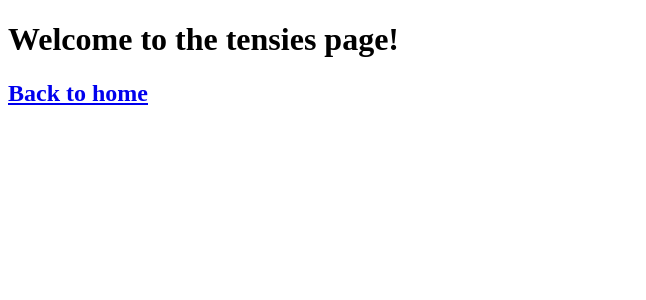
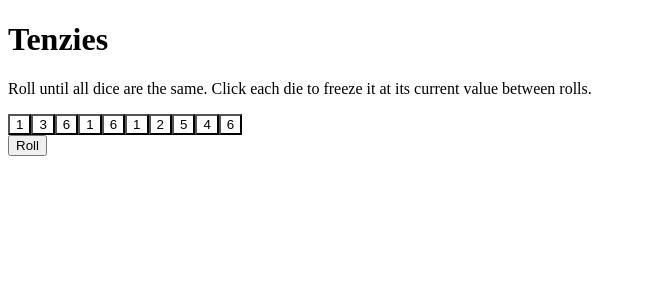
Before and after one commit to jyoung10078/acadia, a Next.js app: page /tensies/page in a window 1280 px wide. Shown: the top 300 px of the page, without its empty margins (0-646 px from the left). Built offline with nearby package versions, Linux system fonts and the light colour scheme.

Commit message:
Hydration Issue

```diff
--- a/package.json
+++ b/package.json
@@ -8,6 +8,7 @@
   "dependencies": {
     "next": "latest",
     "react": "latest",
+    "react-confetti": "^6.4.0",
     "react-dom": "latest"
   },
   "engines": {
--- /dev/null
+++ b/pages/tensies/die.tsx
@@ -0,0 +1,17 @@
+'use client'
+
+export default function Die(props) {
+    const styles = {
+        backgroundColor: props.isHeld ? "#59E391" : "white"
+    }
+
+    return (
+        <button
+            style={styles}
+            onClick={props.hold}
+            aria-pressed={props.isHeld}
+            aria-label={`Die with value ${props.value},
+            ${props.isHeld ? "held" : "not held"}`}
+        >{props.value}</button>
+    )
+}
--- a/pages/tensies/page.tsx
+++ b/pages/tensies/page.tsx
@@ -1,15 +1,77 @@
+'use client'
 
-import Link from 'next/link';
-import styles from '../tensies/tensies.modules.css';
+import { useState, useRef, useEffect } from "react"
+import Die from "./die"
+import { nanoid } from "nanoid"
+import Confetti from "react-confetti"
 
-export default function Page() {
-    return(
-        <>
-            <h1>Welcome to the tensies page!</h1>
-            <h2>
-                <Link href="/">Back to home</Link>
-            </h2>
-        </>
 
+export default function App() {
+    const [dice, setDice] = useState(() => generateAllNewDice())
+    const buttonRef = useRef(null)
+
+    const gameWon = dice.every(die => die.isHeld) &&
+        dice.every(die => die.value === dice[0].value)
+
+    useEffect(() => {
+        if (gameWon) {
+            buttonRef.current.focus()
+        }
+    }, [gameWon])
+
+    function generateAllNewDice() {
+        return new Array(10)
+            .fill(0)
+            .map(() => ({
+                value: Math.ceil(Math.random() * 6),
+                isHeld: false,
+                id: nanoid()
+            }))
+    }
+
+    function rollDice() {
+        if (!gameWon) {
+            setDice(oldDice => oldDice.map(die =>
+                die.isHeld ?
+                    die :
+                    { ...die, value: Math.ceil(Math.random() * 6) }
+            ))
+        } else {
+            setDice(generateAllNewDice())
+        }
+    }
+
+    function hold(id) {
+        setDice(oldDice => oldDice.map(die =>
+            die.id === id ?
+                { ...die, isHeld: !die.isHeld } :
+                die
+        ))
+    }
+
+    const diceElements = dice.map(dieObj => (
+        <Die
+            key={dieObj.id}
+            value={dieObj.value}
+            isHeld={dieObj.isHeld}
+            hold={() => hold(dieObj.id)}
+        />
+    ))
+
+    return (
+        <main>
+            {gameWon && <Confetti />}
+            <div aria-live="polite" className="sr-only">
+                {gameWon && <p>Congratulations! You won! Press "New Game" to start again.</p>}
+            </div>
+            <h1 className="title">Tenzies</h1>
+            <p className="instructions">Roll until all dice are the same. Click each die to freeze it at its current value between rolls.</p>
+            <div className="dice-container">
+                {diceElements}
+            </div>
+            <button ref={buttonRef} className="roll-dice" onClick={rollDice}>
+                {gameWon ? "New Game" : "Roll"}
+            </button>
+        </main>
     )
 }
```
Also changed, not shown: 1 other file (tests, documents, lock files or other folders).
